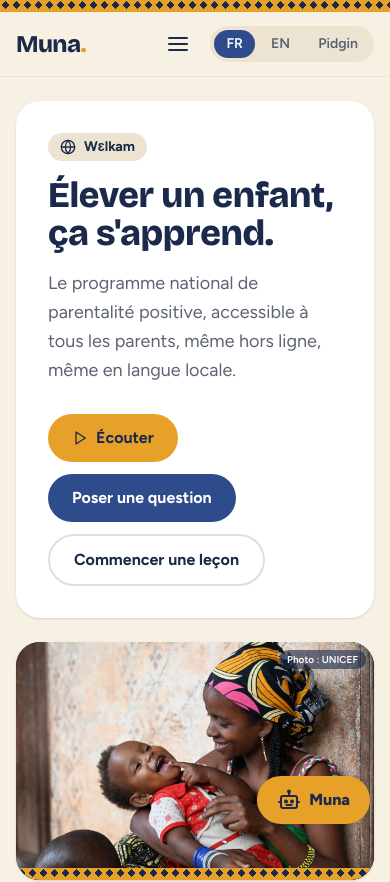
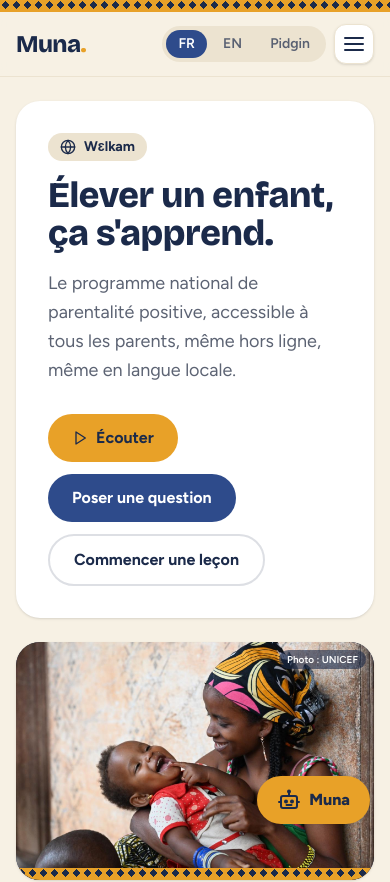
Before and after one commit to zoom-BT/muna-parentalite, a Next.js app: page / in a window 390 px wide. Shown: the top 882 px of the page. Built offline with nearby package versions, Linux system fonts and the light colour scheme.

Commit message:
fix(ui): menu mobile visible, placé à droite après le sélecteur de langue

```diff
--- a/src/app/layout.tsx
+++ b/src/app/layout.tsx
@@ -3,7 +3,7 @@ import { Bricolage_Grotesque, Figtree, Geist_Mono } from "next/font/google";
 import Link from "next/link";
 import "./globals.css";
 import { LangueProvider } from "@/components/LangueProvider";
-import { Nav } from "@/components/Nav";
+import { Nav, MenuMobile } from "@/components/Nav";
 import { SelecteurLangue } from "@/components/SelecteurLangue";
 import { Assistant } from "@/components/Assistant";
 import { RegisterSW } from "@/components/RegisterSW";
@@ -29,7 +29,7 @@ export default function RootLayout({ children }: { children: React.ReactNode })
         <LangueProvider>
           <div className="ndop-band" aria-hidden />
           <header className="sticky top-0 z-30 border-b border-soft bg-cream/90 backdrop-blur">
-            <div className="mx-auto flex w-full max-w-5xl flex-wrap items-center justify-between gap-3 px-4 py-3">
+            <div className="mx-auto flex w-full max-w-5xl items-center justify-between gap-2 px-4 py-3">
               <Link
                 href="/"
                 className="text-2xl font-extrabold tracking-tight text-ink"
@@ -37,9 +37,10 @@ export default function RootLayout({ children }: { children: React.ReactNode })
               >
                 Muna<span className="text-accent">.</span>
               </Link>
-              <div className="flex items-center gap-3">
+              <div className="flex items-center gap-2">
                 <Nav />
                 <SelecteurLangue />
+                <MenuMobile />
               </div>
             </div>
           </header>
--- a/src/components/Nav.tsx
+++ b/src/components/Nav.tsx
@@ -5,37 +5,33 @@ import { usePathname } from "next/navigation";
 import { useEffect, useState } from "react";
 import { useLangue } from "./LangueProvider";
 import { IconMenu, IconX } from "./icons";
+import type { Strings } from "@/core/i18n";
 
-export function Nav() {
-  const { t } = useLangue();
-  const path = usePathname();
-  const [ouvert, setOuvert] = useState(false);
-
-  const liens = [
+function liensDe(t: Strings) {
+  return [
     { href: "/", label: t.navAccueil },
     { href: "/parent", label: t.navParent },
     { href: "/apprendre", label: t.navApprendre },
     { href: "/facilitateur", label: t.navFacilitateur },
     { href: "/tableau-de-bord", label: t.navTableau },
   ];
-
-  const estActif = (href: string) =>
+}
+const estActif = (path: string, href: string) =>
   href === "/" ? path === "/" : path.startsWith(href);
 
-  // ferme le menu mobile à chaque changement de page
-  useEffect(() => setOuvert(false), [path]);
-
+// Desktop : onglets horizontaux
+export function Nav() {
+  const { t } = useLangue();
+  const path = usePathname();
   return (
-    <>
-      {/* Desktop : onglets horizontaux */}
     <nav className="hidden items-center gap-1 md:flex" aria-label="Navigation">
-        {liens.map((l) => (
+      {liensDe(t).map((l) => (
         <Link
           key={l.href}
           href={l.href}
-            aria-current={estActif(l.href) ? "page" : undefined}
+          aria-current={estActif(path, l.href) ? "page" : undefined}
           className={`rounded-full px-3 py-2 text-sm font-semibold transition-colors ${
-              estActif(l.href)
+            estActif(path, l.href)
               ? "bg-brand/10 text-brand-dark"
               : "text-ink/70 hover:bg-soft"
           }`}
@@ -44,15 +40,24 @@ export function Nav() {
         </Link>
       ))}
     </nav>
+  );
+}
 
-      {/* Mobile : menu regroupé (hamburger) */}
+// Mobile : menu regroupé (hamburger), placé à l'extrémité droite
+export function MenuMobile() {
+  const { t } = useLangue();
+  const path = usePathname();
+  const [ouvert, setOuvert] = useState(false);
+  useEffect(() => setOuvert(false), [path]);
+
+  return (
     <div className="relative md:hidden">
       <button
         type="button"
         onClick={() => setOuvert((o) => !o)}
         aria-label="Menu"
         aria-expanded={ouvert}
-          className="flex h-10 w-10 items-center justify-center rounded-full text-ink hover:bg-soft"
+        className="flex h-10 w-10 items-center justify-center rounded-xl border border-soft bg-surface text-ink shadow-sm hover:bg-soft"
       >
         {ouvert ? <IconX className="h-6 w-6" /> : <IconMenu className="h-6 w-6" />}
       </button>
@@ -67,14 +72,14 @@ export function Nav() {
             className="absolute right-0 top-full z-40 mt-2 w-56 overflow-hidden rounded-2xl border border-soft bg-surface p-2 shadow-xl"
             aria-label="Navigation"
           >
-              {liens.map((l) => (
+            {liensDe(t).map((l) => (
               <Link
                 key={l.href}
                 href={l.href}
                 onClick={() => setOuvert(false)}
-                  aria-current={estActif(l.href) ? "page" : undefined}
+                aria-current={estActif(path, l.href) ? "page" : undefined}
                 className={`block rounded-xl px-4 py-2.5 text-sm font-semibold ${
-                    estActif(l.href)
+                  estActif(path, l.href)
                     ? "bg-brand/10 text-brand-dark"
                     : "text-ink hover:bg-soft"
                 }`}
@@ -86,6 +91,5 @@ export function Nav() {
         </>
       )}
     </div>
-    </>
   );
 }
```
Lines whose indentation alone changed are shown as unchanged.
